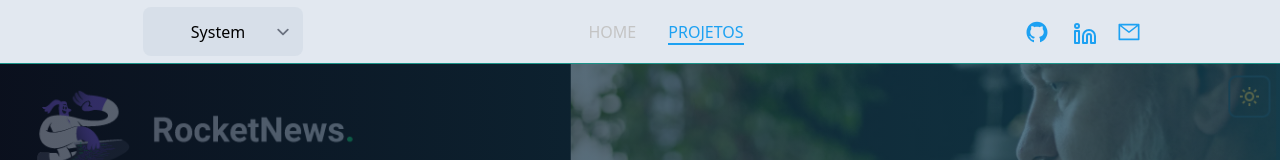
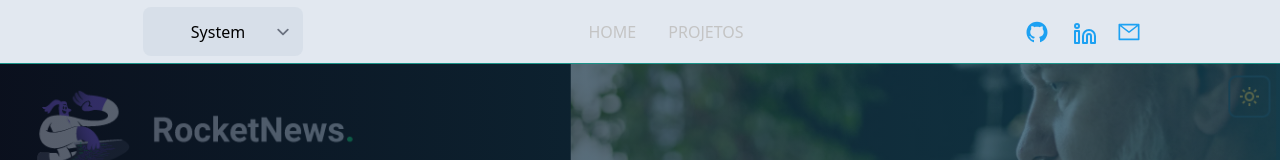
Before and after one commit to silasfmartins/portfolio-example, a Next.js app: page /projetos/rocketnews in a window 1280 px wide. Shown: the top 160 px of the page. Built offline with nearby package versions, Linux system fonts and the light colour scheme.

Commit message:
Resolve erros PathName

```diff
--- a/src/components/Header/NavLink.tsx
+++ b/src/components/Header/NavLink.tsx
@@ -1,26 +1,18 @@
 'use client'
 
 import classNames from 'classnames'
+import { usePathname } from 'next/navigation'
 import Link from 'next/link'
-import { usePathname } from 'next/navigation'
 
 interface LinkProps {
   title: string
   path: string
-  includes?: boolean
 }
 
-export function NavLink({ title, path, includes = false }: LinkProps) {
+export function NavLink({ title, path }: LinkProps) {
   const pathname = usePathname()
 
-  function verifyIfIsActive() {
-    if (includes) {
-      return pathname.includes(path)
-    }
-    return path === pathname
-  }
-
-  const isActive = verifyIfIsActive()
+  const isActive = pathname === path
 
   return (
     <div>
```
Also changed, not shown: 1 other file (tests, documents, lock files or other folders).
